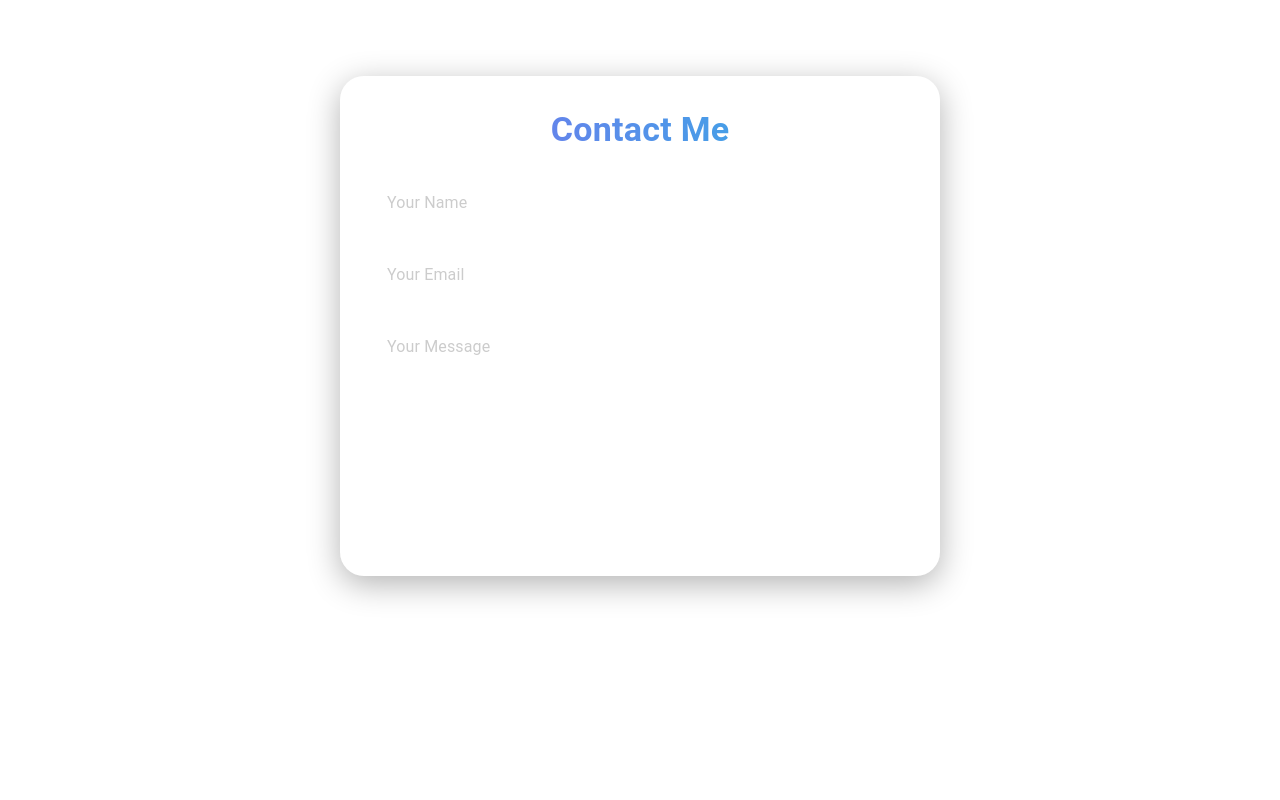
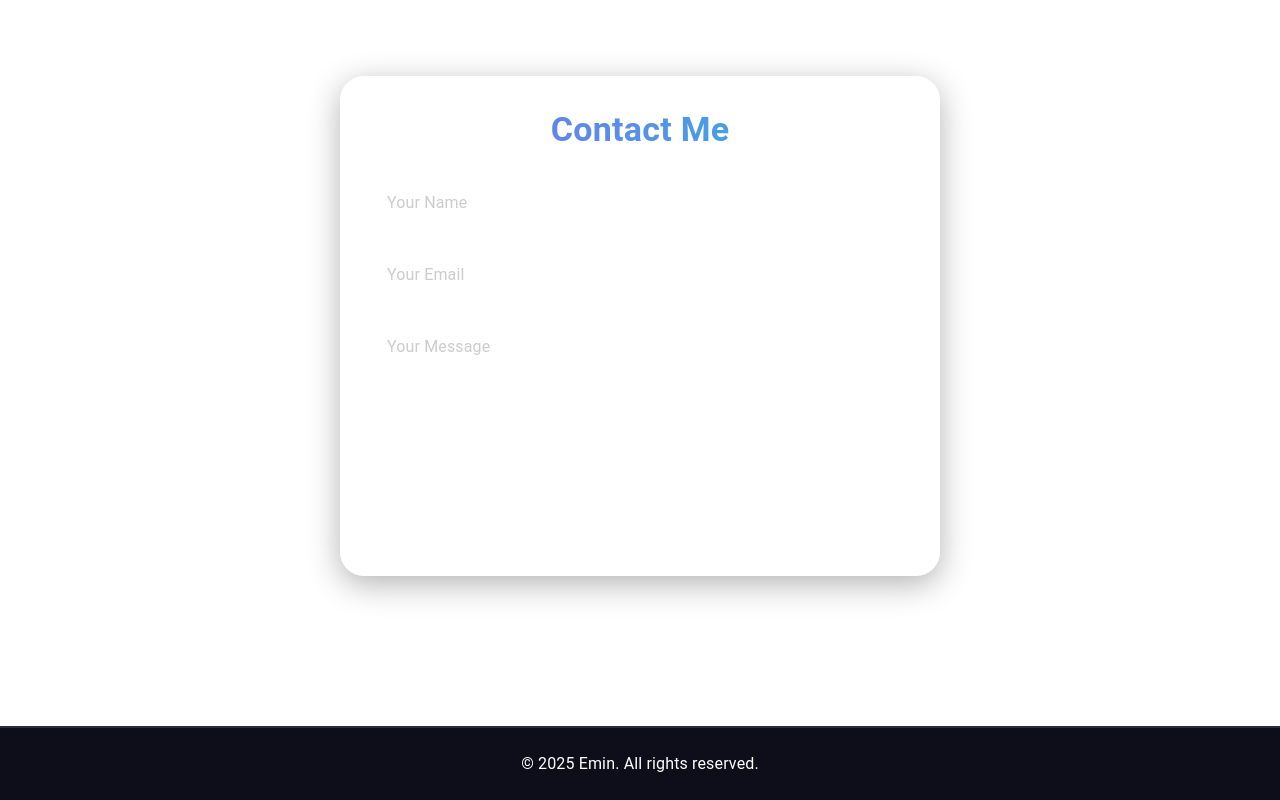
Before and after one commit to EminPetlaca/portfolio, a React (Vite) app in the folder frontend/: page / in a window 1280 px wide. Shown: the part 2681-3481 px from the top of the page. Before the commit the page ends 3407 px from the top, so only its background shows below. Built offline with nearby package versions, Linux system fonts and the light colour scheme.

Commit message:
Copyright claim

```diff
--- /dev/null
+++ b/frontend/src/components/Footer.jsx
@@ -0,0 +1,25 @@
+import React from "react";
+import { Box, Typography } from "@mui/material";
+
+export default function Footer() {
+  return (
+    <Box
+      component="footer"
+      sx={{
+        py: 3,
+        px: 3,
+        backgroundColor: "#0e0e1a",
+        color: "#fff",
+        fontFamily: '"Poppins", sans-serif',
+        borderTop: "2px solid #ffffff22",
+        textAlign: "center",
+        fontWeight: 300,
+        fontSize: "0.9rem",
+      }}
+    >
+      <Typography>
+        &copy; {new Date().getFullYear()} Emin. All rights reserved.
+      </Typography>
+    </Box>
+  );
+}
--- a/frontend/src/pages/Home.jsx
+++ b/frontend/src/pages/Home.jsx
@@ -7,6 +7,7 @@ import "../index.css"; // Ensure gradientShift is defined here
 import Technologies from "../components/Technologies";
 import About from "../components/About";
 import ContactForm from "../components/Form";
+import Footer from "../components/Footer";
 
 export default function Home() {
   const canvasRef = useRef(null);
@@ -230,6 +231,7 @@ export default function Home() {
       <Technologies />
       <About />
       <ContactForm/>
+      <Footer/>
     </>
   );
 }
```
